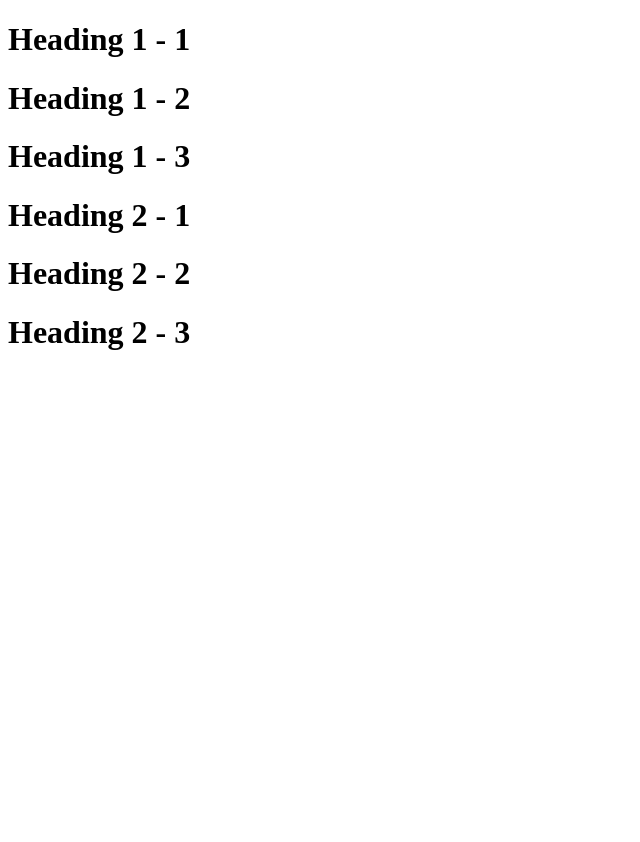
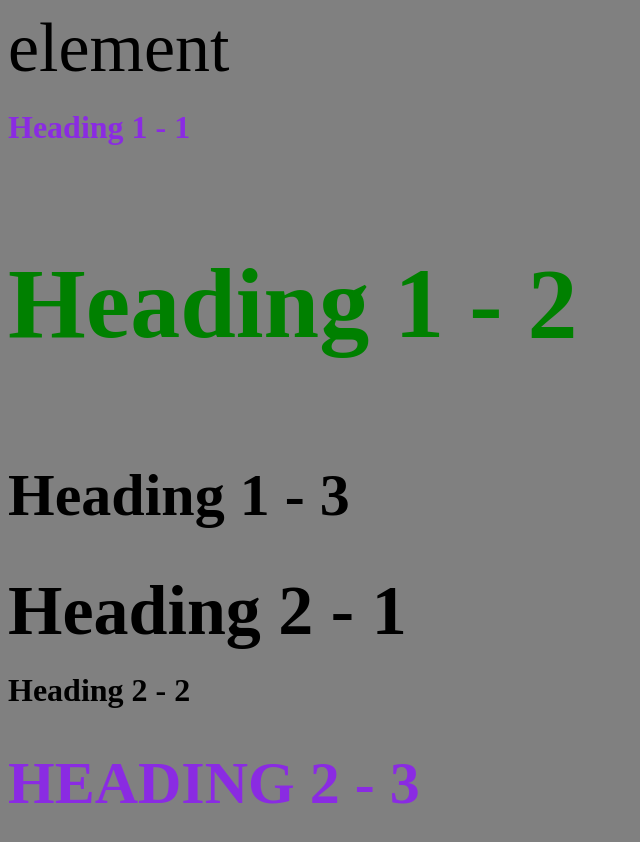
Before and after one commit to DannyEditor/Cartoon-hero, a plain HTML site: page style-test.html in a window 1280 px wide. Shown: the whole page, without its empty margins (0-640 px from the left). Before the commit the page ends 800 px from the top, so only its background shows below. Drawn offline with Linux system fonts and the light colour scheme.

```diff
--- /dev/null
+++ b/css/test.css
@@ -0,0 +1,11 @@
+body{background-color: gray;}
+h3{
+	font-size: 100px;
+	 color: green;
+}
+
+
+.big{font-size: 60px;}
+.upper{color: blueviolet;}
+.big.upper{	text-transform: uppercase;}
+span{	font-size: 70px;}
--- a/style-test.html
+++ b/style-test.html
@@ -1,15 +1,16 @@
 <!DOCTYPE html>
 <html>
 <head>
-	<meta charset="utf-8">
 	<title>Style test</title>
+	<link rel="stylesheet" type="text/css" href="css/test.css">
 </head>
 <body>
-	<h1>Heading 1 - 1</h1>
-	<h1>Heading 1 - 2</h1>
-	<h1>Heading 1 - 3</h1>
-	<h1>Heading 2 - 1</h1>
+	<span>element</span>
+	<h1 class="upper">Heading 1 - 1</h1>
+	<h3>Heading 1 - 2</h3>
+	<h1 class="big">Heading 1 - 3</h1>
+	<h1><span>Heading 2 - 1</span></h1>
 	<h1>Heading 2 - 2</h1>
-	<h1>Heading 2 - 3</h1>
+	<h1 class="big upper">Heading 2 - 3</h1>
 </body>
 </html>
```
Also changed, not shown: index.html (added, +44 -0 lines), img/spiderman - avatar.jpg (added), img/spiderman - big.jpg (added).
